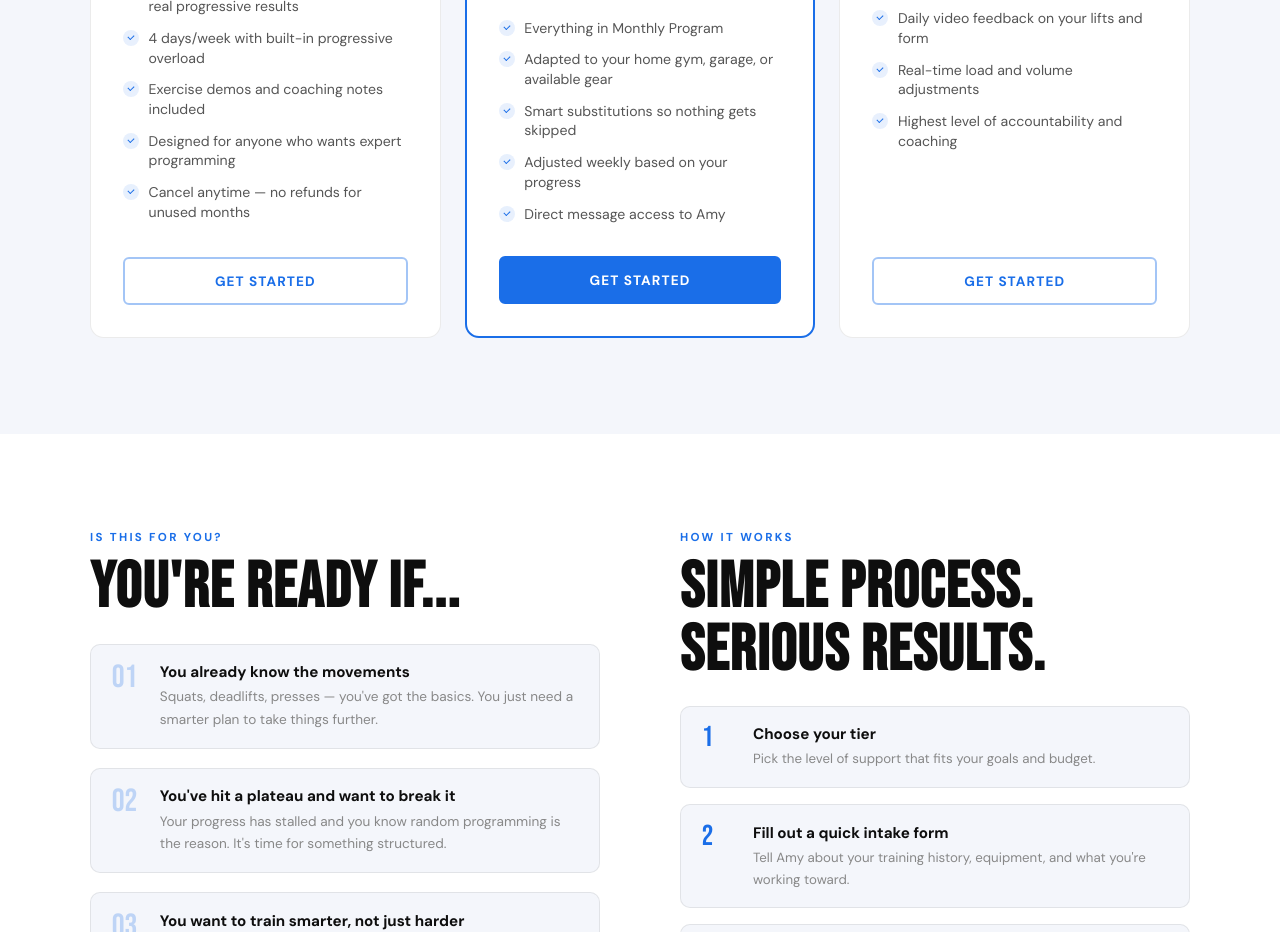
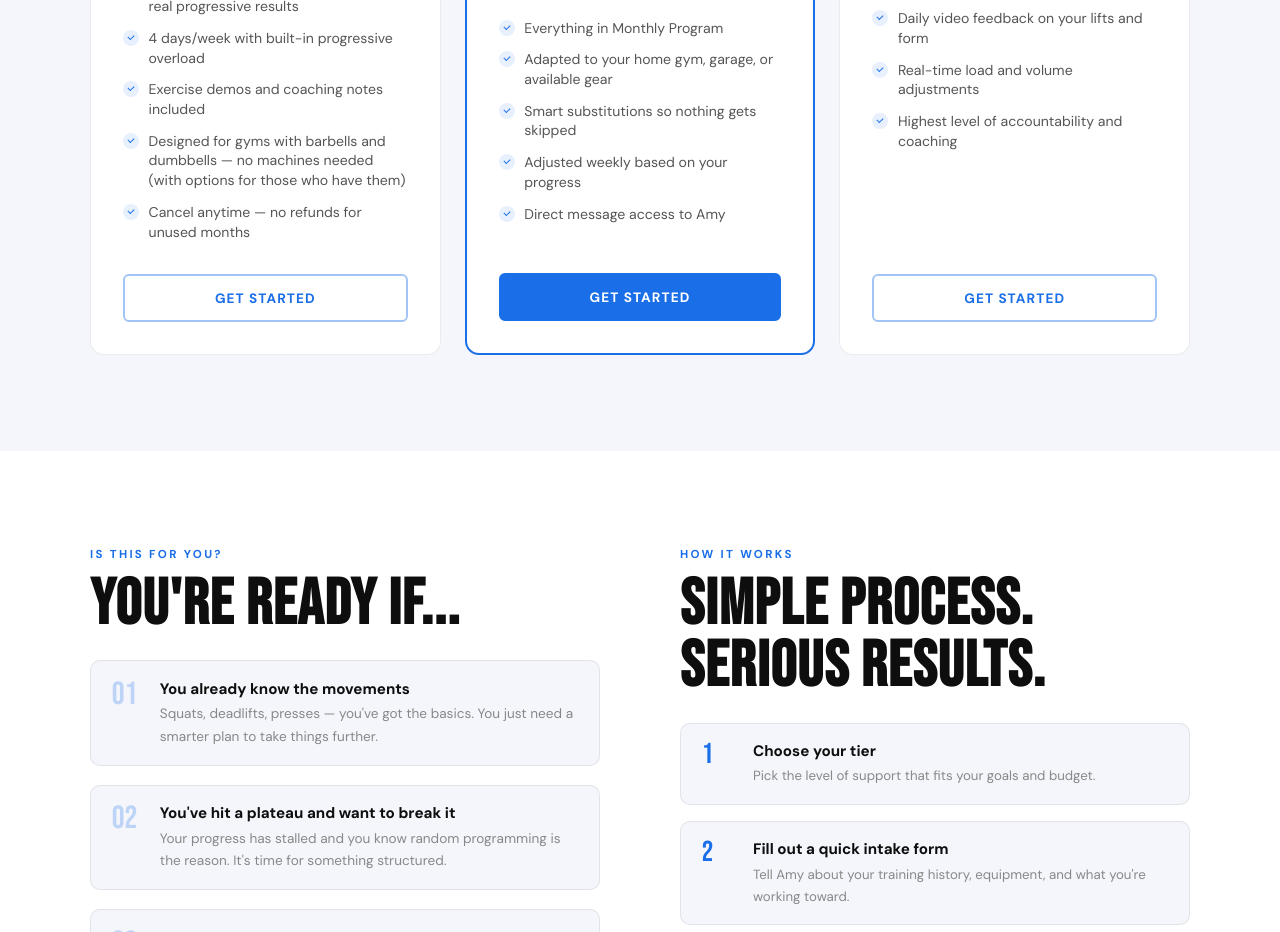
Before and after one commit to AmyWitt/amy-witt-coaching, a React (Vite) app: page / in a window 1280 px wide. Shown: the part 4440-5372 px from the top of the page. Built offline with nearby package versions, Linux system fonts and the light colour scheme.

Commit message:
Update App.jsx

```diff
--- a/src/App.jsx
+++ b/src/App.jsx
@@ -194,7 +194,7 @@ const packages = [
       'Programmed in 8–12 week cycles for real progressive results',
       '4 days/week with built-in progressive overload',
       'Exercise demos and coaching notes included',
-      'Designed for anyone who wants expert programming',
+      'Designed for gyms with barbells and dumbbells — no machines needed (with options for those who have them)',
       'Cancel anytime — no refunds for unused months',
     ],
     link: STRIPE.monthly,
```
